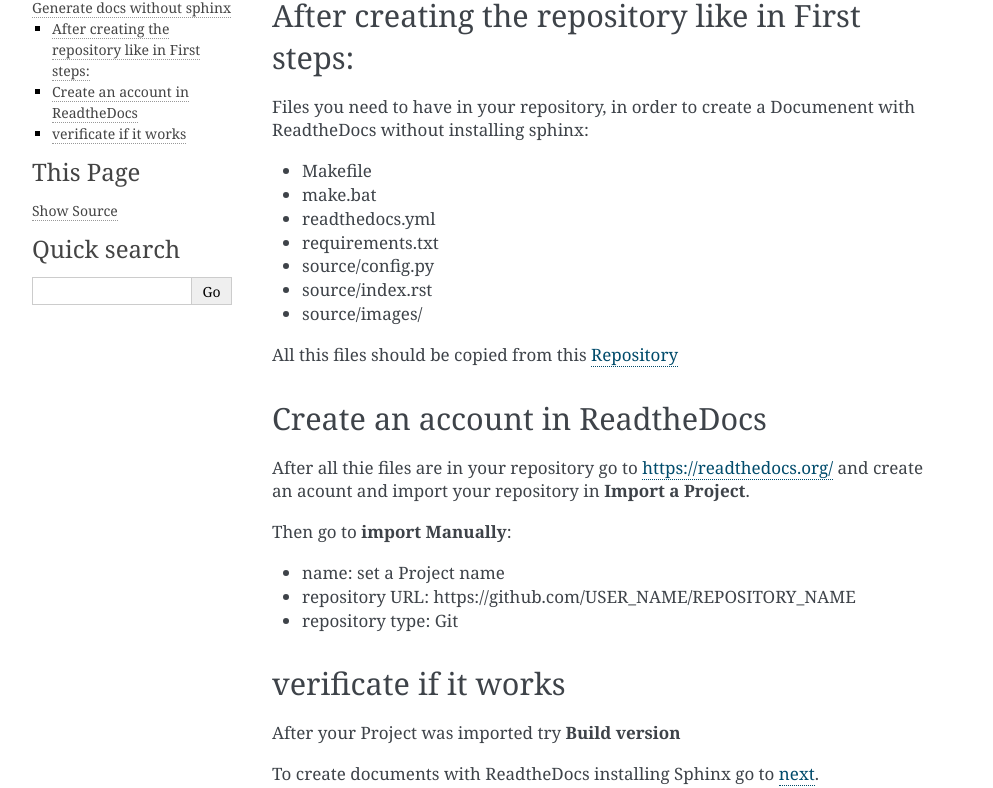
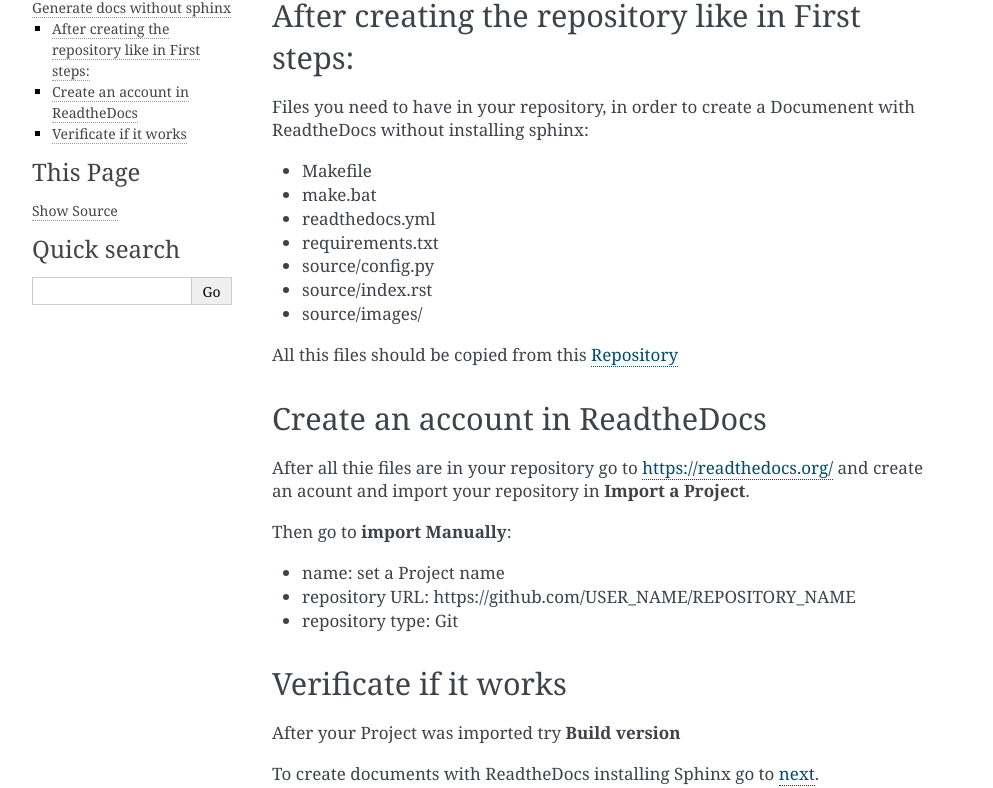
Before and after one commit to nbayer2020/Simple-GitHub-repo-and-ReadTheDocs-set-up-Guide, a Sphinx documentation site: the page built from source/read_the_docs.md, in a window 1280 px wide. Shown: the part 187-975 px from the top of the page, without its empty margins (148-1141 px from the left). Built offline with Sphinx 7.4.7, drawn with Linux system fonts in a browser that asks for light colours.

```diff
--- a/source/read_the_docs.md
+++ b/source/read_the_docs.md
@@ -27,7 +27,7 @@ Then go to **import Manually**:
 * repository URL:  https://github.com/USER_NAME/REPOSITORY_NAME
 * repository type: Git
 
-## verificate if it works
+## Verificate if it works
 After your Project was imported try **Build version**
 
 To create documents with ReadtheDocs installing Sphinx go to [next](https://simple-github-repo-and-readthedocs-set-up-guide.readthedocs.io/en/latest/docs_with_sphinx_and_rtd.html).
```
